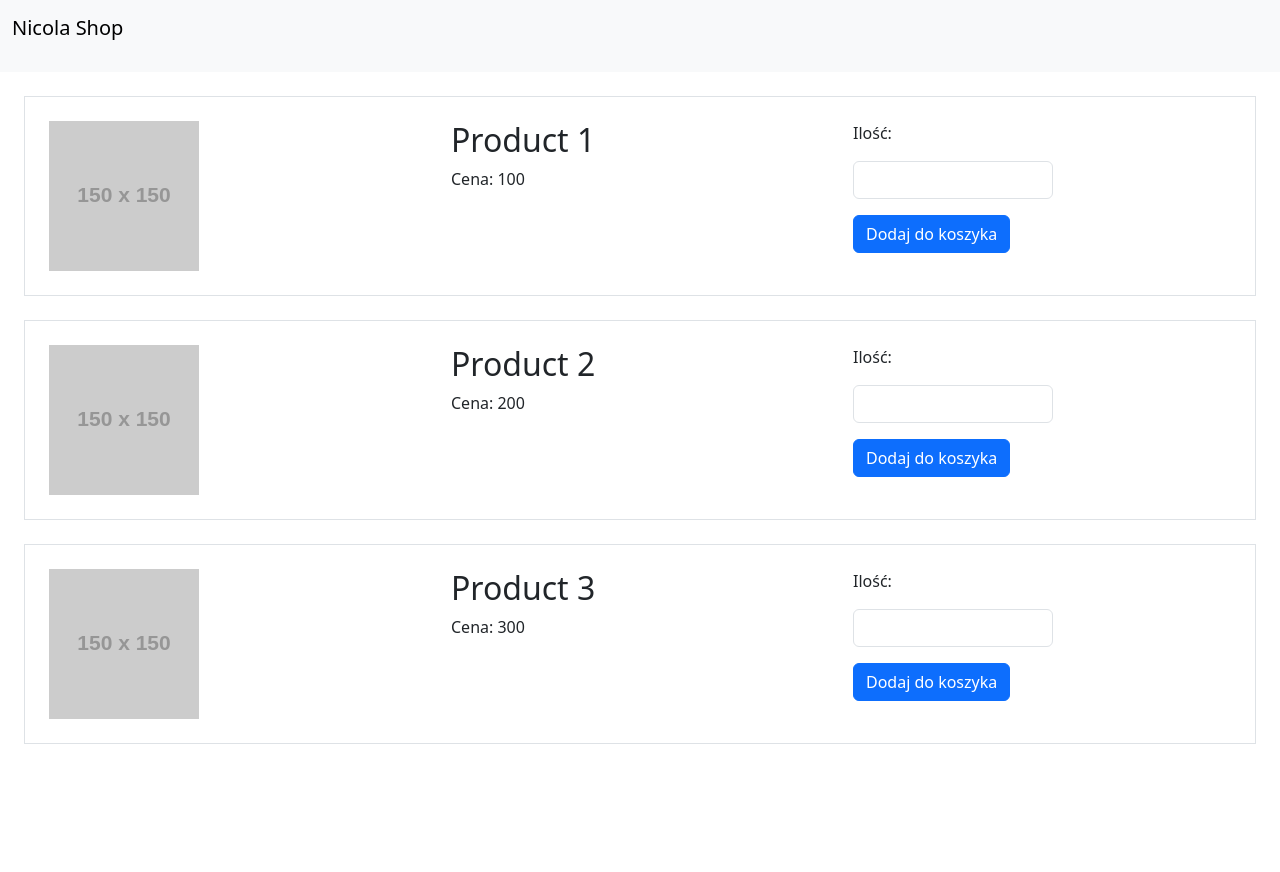
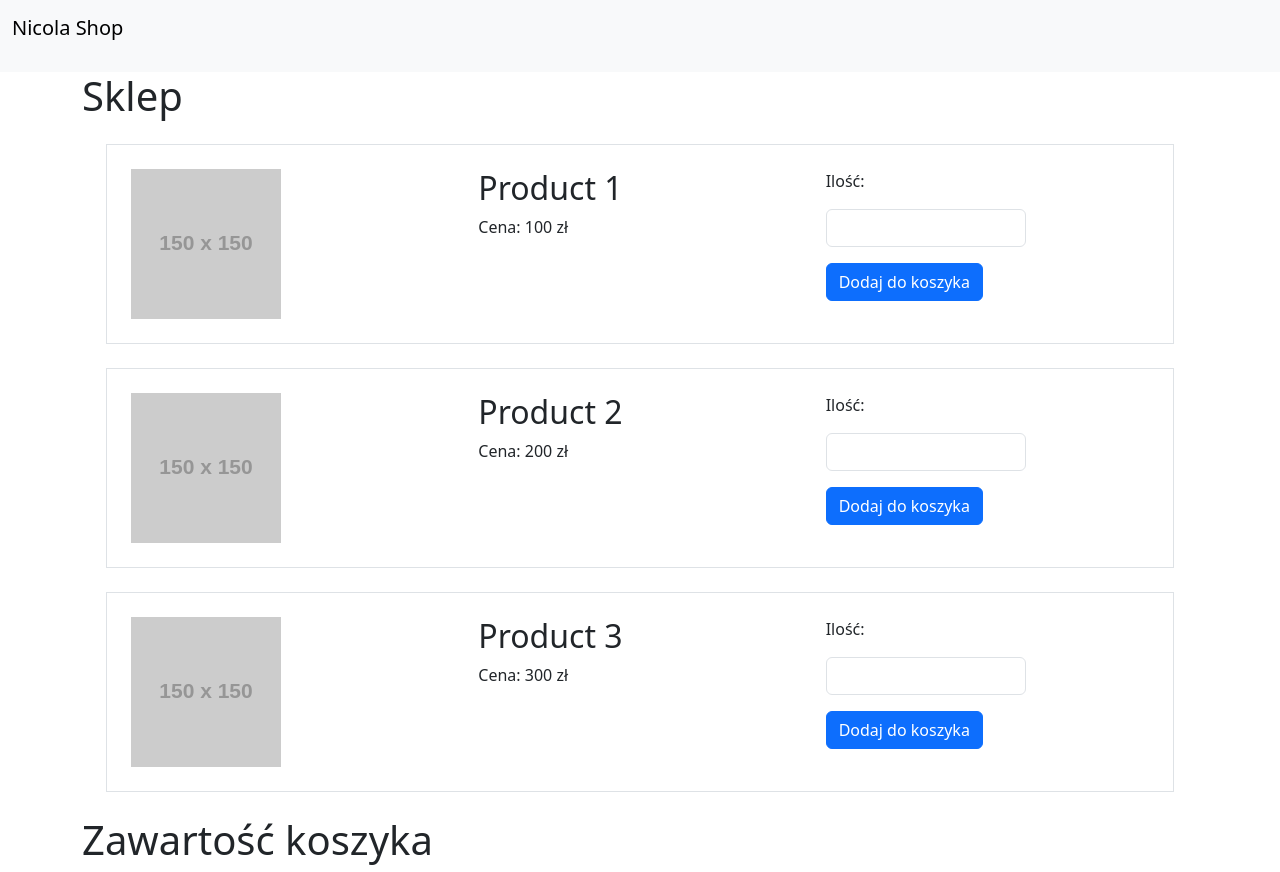
Before and after one commit to nic00la1/NicolaShop, an Angular app: page / in a window 1280 px wide. Before the commit the page ends 800 px from the top, so only its background shows below. Built offline with nearby package versions, Linux system fonts and the light colour scheme.

Commit message:
schemat strony produktu cz. 2

```diff
--- a/src/app/components/partials/produkt/produkt.component.html
+++ b/src/app/components/partials/produkt/produkt.component.html
@@ -1,3 +1,6 @@
+<div class="container">
+    <h1>Sklep</h1>
+
     @for (product of products; track $index) {
     <div class="m-4 border p-4">
         <div class="row">
@@ -6,7 +9,7 @@
             </div>
             <div class="col-sm">
                 <h2>{{ product.name }}</h2>
-            <p>Cena: {{ product.price }}</p>
+                <p>Cena: {{ product.price}} zł</p>
             </div>
             <div class="col-sm">
                 <p>Ilość: </p>
@@ -16,3 +19,7 @@
         </div>
     </div>
     }
+
+    <h1>Zawartość koszyka</h1>
+
+</div>
--- a/src/app/components/partials/produkt/produkt.component.ts
+++ b/src/app/components/partials/produkt/produkt.component.ts
@@ -1,10 +1,11 @@
 import { Component } from '@angular/core';
 import { Product } from '../../../Modules/Product';
+import { CommonModule } from '@angular/common';
 
 @Component({
   selector: 'app-produkt',
   standalone: true,
-  imports: [],
+  imports: [CommonModule],
   templateUrl: './produkt.component.html',
   styleUrl: './produkt.component.css'
 })
```
Lines whose indentation alone changed are shown as unchanged.
